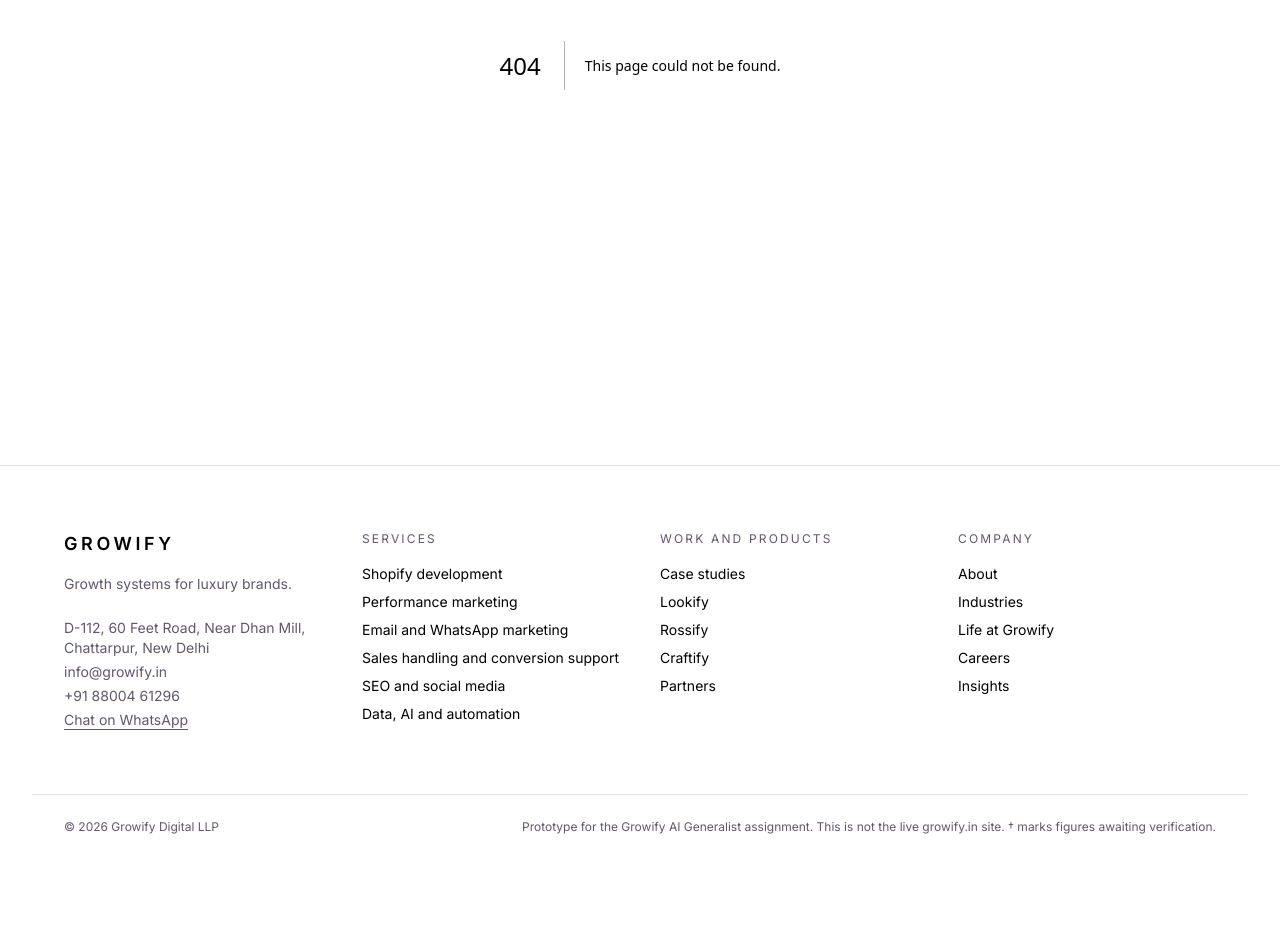
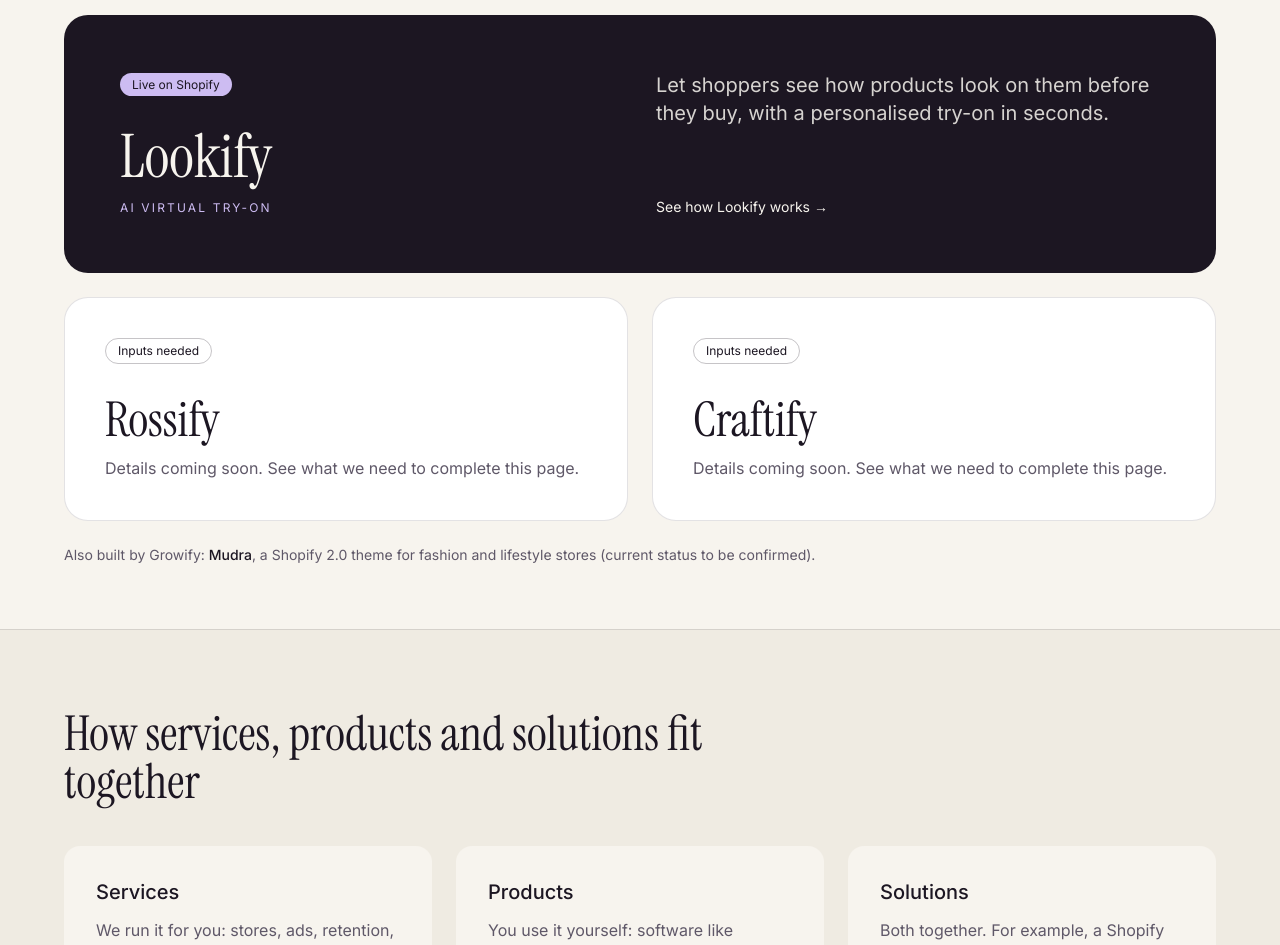
Before and after one commit to 01mohitjangid/GrowifyDigital, a Next.js app in the folder site/: page /products in a window 1280 px wide. Before the commit this address had no page. Shown: the part 400-1345 px from the top of the page. Before the commit the page ends 1259 px from the top, so only its background shows below. Built offline with nearby package versions, Linux system fonts and the light colour scheme.

Commit message:
Add products hub and product pages

```diff
--- /dev/null
+++ b/site/app/products/[slug]/page.tsx
@@ -0,0 +1,143 @@
+import type { Metadata } from "next";
+import { notFound } from "next/navigation";
+import { Breadcrumb, ButtonLink, CtaBand, JsonLd, Verify } from "@/components/ui";
+import { orgRef, productBySlug, products } from "@/content/site";
+
+export function generateStaticParams() {
+  return products.map((p) => ({ slug: p.slug }));
+}
+
+export async function generateMetadata({ params }: PageProps<"/products/[slug]">): Promise<Metadata> {
+  const product = productBySlug((await params).slug);
+  if (!product) return {};
+  return {
+    title: product.title,
+    description: product.description,
+    alternates: { canonical: `/products/${product.slug}` },
+    ...(!product.live && { robots: { index: false } }),
+  };
+}
+
+export default async function ProductPage({ params }: PageProps<"/products/[slug]">) {
+  const product = productBySlug((await params).slug);
+  if (!product) notFound();
+
+  return (
+    <>
+      {product.live && (
+        <JsonLd
+          data={{
+            "@context": "https://schema.org",
+            "@type": "SoftwareApplication",
+            name: product.name,
+            applicationCategory: "BusinessApplication",
+            description: product.description,
+            url: product.url,
+            publisher: orgRef,
+          }}
+        />
+      )}
+      <Breadcrumb items={[{ href: "/", label: "Home" }, { href: "/products", label: "Products" }, { label: product.name }]} />
+
+      <header className="container-x pt-10 pb-16 md:pt-16">
+        <p className="eyebrow">
+          {product.job} · {product.status}
+        </p>
+        <h1 className="mt-4 max-w-5xl font-display text-5xl leading-[1.05] md:text-7xl">{product.h1}</h1>
+        <p className="mt-6 max-w-2xl text-xl text-muted">{product.summary}</p>
+        {product.live && (
+          <div className="mt-10 flex flex-wrap gap-4">
+            <ButtonLink href={`/contact?service=${product.slug}`} location={`product_${product.slug}_hero`}>
+              Book a demo
+            </ButtonLink>
+            {product.url && (
+              <ButtonLink href={product.url} location={`product_${product.slug}_hero`} variant="ghost">
+                {`Visit ${new URL(product.url).hostname} ↗`}
+              </ButtonLink>
+            )}
+          </div>
+        )}
+      </header>
+
+      {product.steps && (
+        <section className="bg-ink text-ivory">
+          <div className="container-x py-20">
+            <h2 className="font-display text-4xl md:text-5xl">How it works</h2>
+            <ol className="mt-12 grid gap-8 md:grid-cols-4">
+              {product.steps.map((step, i) => (
+                <li key={step} className="border-t border-ivory/25 pt-6">
+                  <span className="font-display text-5xl text-lilac">{i + 1}</span>
+                  <p className="mt-4">{step}</p>
+                </li>
+              ))}
+            </ol>
+          </div>
+        </section>
+      )}
+
+      {product.proof && (
+        <section className="container-x py-20">
+          <h2 className="eyebrow">In numbers</h2>
+          <dl className="mt-8 grid grid-cols-2 gap-10 md:grid-cols-4">
+            {product.proof.map((p) => (
+              <div key={p.label} className="flex flex-col-reverse">
+                <dt className="mt-2 text-sm text-muted">
+                  {p.label}
+                  <span className="block text-xs">Source: {p.source}</span>
+                </dt>
+                <dd className="font-display text-5xl">
+                  {p.value}
+                  {p.verify && <Verify />}
+                </dd>
+              </div>
+            ))}
+          </dl>
+        </section>
+      )}
+
+      {(product.features || product.panels || product.pricing) && (
+        <section className="border-t border-line bg-white">
+          <div className="container-x grid gap-12 py-20 md:grid-cols-2">
+            {product.features && (
+              <div>
+                <h2 className="font-display text-4xl">Features</h2>
+                <ul className="mt-8 space-y-4">
+                  {product.features.map((f) => (
+                    <li key={f} className="flex gap-3 border-b border-line pb-4">
+                      <span aria-hidden className="text-plum">
+                        ✦
+                      </span>
+                      {f}
+                    </li>
+                  ))}
+                </ul>
+              </div>
+            )}
+            <div className="space-y-6">
+              {product.panels?.map((panel) => (
+                <div key={panel.title} className={`rounded-2xl p-8 ${panel.placeholder ? "border-2 border-dashed border-ink/20" : "bg-sand"}`}>
+                  <h2 className="text-xl font-medium">{panel.title}</h2>
+                  <p className="mt-3 text-muted">{panel.text}</p>
+                </div>
+              ))}
+              {product.pricing && <p className="text-muted">{product.pricing}</p>}
+            </div>
+          </div>
+        </section>
+      )}
+
+      <section className="container-x py-16">
+        <div className="rounded-2xl bg-lilac/30 p-8 md:p-10">
+          <h2 className="text-lg font-medium">{product.live ? "Inputs needed to finish this page" : "Inputs needed to build this page"}</h2>
+          <ul className="mt-4 list-disc space-y-2 pl-5 text-sm">
+            {product.inputsNeeded.map((i) => (
+              <li key={i}>{i}</li>
+            ))}
+          </ul>
+        </div>
+      </section>
+
+      <CtaBand title={product.live ? `See ${product.name} on your own products.` : "Want early access to our products?"} service={product.live ? product.slug : undefined} location={`product_${product.slug}`} />
+    </>
+  );
+}
--- /dev/null
+++ b/site/app/products/page.tsx
@@ -0,0 +1,80 @@
+import type { Metadata } from "next";
+import Link from "next/link";
+import { CtaBand, PageHeader } from "@/components/ui";
+import { products } from "@/content/site";
+
+export const metadata: Metadata = {
+  title: `Products: ${products.map((p) => p.name).join(", ")}`,
+  description: "Growify builds its own commerce technology, including Lookify, an AI virtual try-on Shopify app for luxury and fashion brands.",
+  alternates: { canonical: "/products" },
+};
+
+const fit = [
+  { name: "Services", text: "We run it for you: stores, ads, retention, sales and SEO." },
+  { name: "Products", text: "You use it yourself: software like Lookify, installed on your store." },
+  { name: "Solutions", text: "Both together. For example, a Shopify build with Lookify try-on and a WhatsApp sales team behind it." },
+];
+
+export default function ProductsPage() {
+  const live = products.filter((p) => p.live);
+  const planned = products.filter((p) => !p.live);
+  return (
+    <>
+      <PageHeader eyebrow="Products" title="We build technology too.">
+        <p>Alongside our services, Growify builds its own commerce products. Each card says clearly what is live today.</p>
+      </PageHeader>
+
+      <section className="container-x pb-16">
+        <ul className="space-y-6">
+          {live.map((p) => (
+            <li key={p.slug}>
+              <Link href={`/products/${p.slug}`} className="group grid gap-8 rounded-3xl bg-ink p-10 text-ivory hover:bg-plum md:grid-cols-2 md:p-14">
+                <div>
+                  <span className="rounded-full bg-lilac px-3 py-1 text-xs text-ink">{p.status}</span>
+                  <p className="mt-8 font-display text-6xl">{p.name}</p>
+                  <p className="eyebrow mt-3 text-lilac">{p.job}</p>
+                </div>
+                <div className="flex flex-col justify-between gap-8">
+                  <p className="text-xl text-ivory/85">{p.summary}</p>
+                  <span className="text-sm">See how {p.name} works →</span>
+                </div>
+              </Link>
+            </li>
+          ))}
+        </ul>
+
+        <ul className="mt-6 grid gap-6 md:grid-cols-2">
+          {planned.map((p) => (
+            <li key={p.slug}>
+              <Link href={`/products/${p.slug}`} className="flex h-full flex-col rounded-3xl border border-line bg-white p-10 hover:border-ink">
+                <span className="self-start rounded-full border border-ink/25 px-3 py-1 text-xs">{p.status}</span>
+                <span className="mt-8 font-display text-5xl">{p.name}</span>
+                <span className="mt-3 text-muted">Details coming soon. See what we need to complete this page.</span>
+              </Link>
+            </li>
+          ))}
+        </ul>
+        <p className="mt-6 text-sm text-muted">
+          Also built by Growify: <strong className="font-medium text-ink">Mudra</strong>, a Shopify 2.0 theme for fashion and lifestyle stores (current status to be
+          confirmed).
+        </p>
+      </section>
+
+      <section className="border-t border-line bg-sand/60">
+        <div className="container-x py-20">
+          <h2 className="max-w-3xl font-display text-4xl md:text-5xl">How services, products and solutions fit together</h2>
+          <dl className="mt-10 grid gap-6 md:grid-cols-3">
+            {fit.map((f) => (
+              <div key={f.name} className="rounded-2xl bg-ivory p-8">
+                <dt className="text-xl font-medium">{f.name}</dt>
+                <dd className="mt-3 text-muted">{f.text}</dd>
+              </div>
+            ))}
+          </dl>
+        </div>
+      </section>
+
+      <CtaBand title="Want a product demo on your own store?" location="products_hub" />
+    </>
+  );
+}
```
